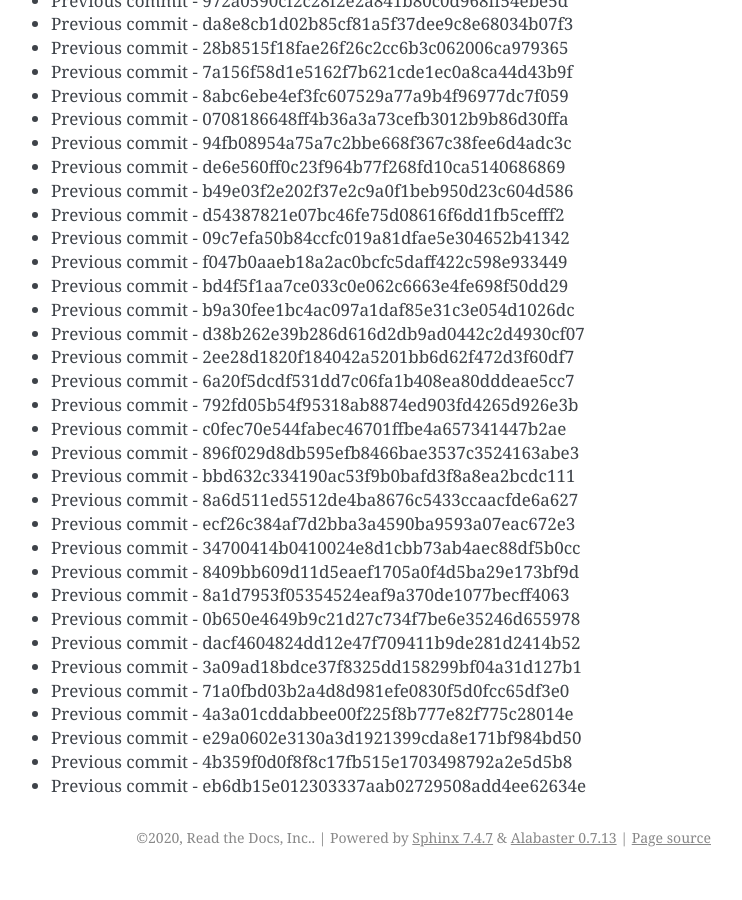
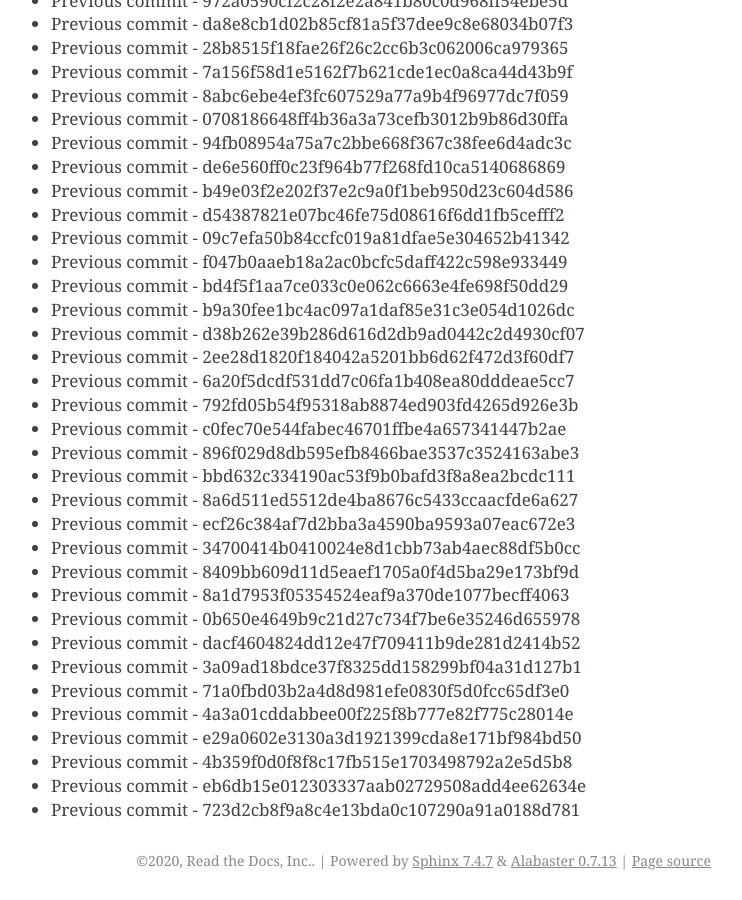
Before and after one commit to readthedocs/rtd-git-stresstest, a Sphinx documentation site: the page built from docs/updates.rst, in a window 1280 px wide and 900 px high, scrolled down 3939 px. Shown: the whole window, without its empty margins (399-1141 px from the left). Built offline with Sphinx 7.4.7, drawn with Linux system fonts in a browser that asks for light colours; before the commit the page ends 4816 px from its top, so only the background shows below that.

Commit message:
Generating commit from previous: 723d2cb8f9a8c4e13bda0c107290a91a0188d781

```diff
--- a/docs/updates.rst
+++ b/docs/updates.rst
@@ -197,3 +197,4 @@ It can be tested for any performance characteristics.
 * Previous commit - e29a0602e3130a3d1921399cda8e171bf984bd50
 * Previous commit - 4b359f0d0f8f8c17fb515e1703498792a2e5d5b8
 * Previous commit - eb6db15e012303337aab02729508add4ee62634e
+* Previous commit - 723d2cb8f9a8c4e13bda0c107290a91a0188d781
```
